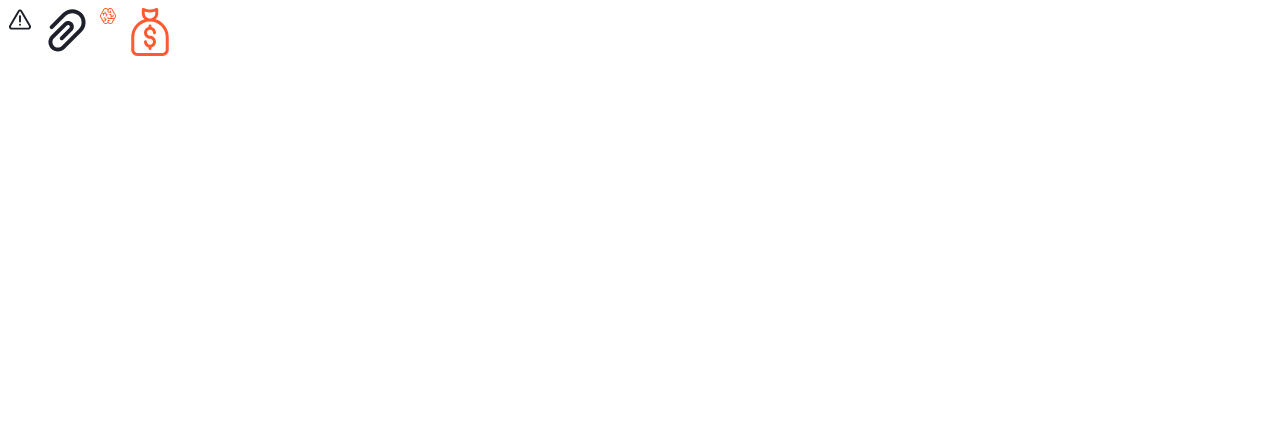
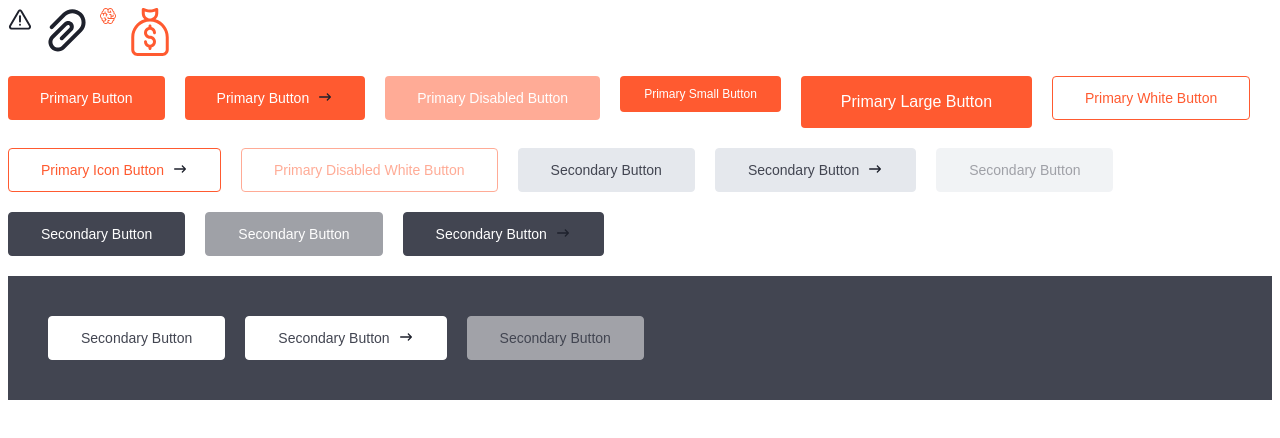
Before and after one commit to Faytelson/createx, a React (Vite) app: page / in a window 1280 px wide. Shown: the top 438 px of the page. Built offline with nearby package versions, Linux system fonts and the light colour scheme.

Commit message:
CRE-2: feat: Реализовать базовую кнопку для интерфейса: сделан компонент Button

```diff
--- a/src/App.jsx
+++ b/src/App.jsx
@@ -1,5 +1,6 @@
 import "./App.scss";
 import Icon from "./components/ui/Icon/Icon";
+import Button from "./components/ui/Button/Button";
 
 function App() {
   return (
@@ -29,6 +30,118 @@ function App() {
           size={48}
         />
       </div>
+
+      <div className="app__buttons">
+        <div className="app__button">
+          <Button>Primary Button</Button>
+        </div>
+
+        <div className="app__button">
+          <Button withIcon>Primary Button</Button>
+        </div>
+
+        <div className="app__button">
+          <Button disabled>Primary Disabled Button</Button>
+        </div>
+
+        <div className="app__button">
+          <Button size="sm">Primary Small Button</Button>
+        </div>
+
+        <div className="app__button">
+          <Button size="lg">Primary Large Button</Button>
+        </div>
+
+        <div className="app__button">
+          <Button type="primary-white">Primary White Button</Button>
+        </div>
+
+        <div className="app__button">
+          <Button
+            type="primary-white"
+            withIcon
+          >
+            Primary Icon Button
+          </Button>
+        </div>
+
+        <div className="app__button">
+          <Button
+            type="primary-white"
+            disabled
+          >
+            Primary Disabled White Button
+          </Button>
+        </div>
+
+        <div className="app__button">
+          <Button type="secondary">Secondary Button</Button>
+        </div>
+
+        <div className="app__button">
+          <Button
+            type="secondary"
+            withIcon
+          >
+            Secondary Button
+          </Button>
+        </div>
+
+        <div className="app__button">
+          <Button
+            type="secondary"
+            disabled
+          >
+            Secondary Button
+          </Button>
+        </div>
+
+        <div className="app__button">
+          <Button type="secondary-dark">Secondary Button</Button>
+        </div>
+
+        <div className="app__button">
+          <Button
+            type="secondary-dark"
+            disabled
+          >
+            Secondary Button
+          </Button>
+        </div>
+
+        <div className="app__button">
+          <Button
+            type="secondary-dark"
+            withIcon
+          >
+            Secondary Button
+          </Button>
+        </div>
+
+        <div className="app__white-buttons">
+          <div className="app__button">
+            <Button type="secondary-white">Secondary Button</Button>
+          </div>
+
+          <div className="app__button">
+            <Button
+              type="secondary-white"
+              withIcon
+            >
+              Secondary Button
+            </Button>
+          </div>
+
+          <div className="app__button">
+            <Button
+              type="secondary-white"
+              disabled
+            >
+              Secondary Button
+            </Button>
+          </div>
+        </div>
+      </div>
     </div>
   );
 }
--- a/src/App.scss
+++ b/src/App.scss
@@ -2,4 +2,21 @@
   &__icons {
     margin-bottom: 20px;
   }
+
+  &__buttons {
+    display: flex;
+    align-items: flex-start;
+    gap: 20px;
+    flex-wrap: wrap;
+  }
+
+  &__white-buttons {
+    width: 100%;
+    padding: 40px;
+    background-color: $color-gray-800;
+    display: flex;
+    align-items: flex-start;
+    gap: 20px;
+    flex-wrap: wrap;
+  }
 }
--- a/src/assets/styles/variables.scss
+++ b/src/assets/styles/variables.scss
@@ -5,6 +5,8 @@ $color-success: #03CEA4;
 $color-danger: #FF4242;
 $color-warning: #F89828;
 $color-info: #5A87FC;
+
+$color-orange: #FC3300;
 
 $color-white: #FFFFFF;
 $color-gray-900: #1E212C;
--- /dev/null
+++ b/src/components/ui/Button/Button.jsx
@@ -0,0 +1,36 @@
+import styles from "./Button.module.scss";
+import Icon from "../Icon/Icon";
+
+export default function Button({
+  size = "md", // sm | md | lg
+  type = "primary", // primary | primary-white | secondary | secondary-dark | secondary-white
+  withIcon = false,
+  disabled = false,
+  children,
+}) {
+  const classNames = [styles.button, styles[`button_size_${size}`], styles[`button_type_${type}`]]
+    .filter(Boolean)
+    .join(" ");
+
+  const iconSize = size === "lg" ? 24 : 16;
+
+  return (
+    <button
+      className={classNames}
+      disabled={disabled}
+    >
+      {children}
+      {withIcon && (
+        <span className={styles.button__icon}>
+          {
+            <Icon
+              name="right"
+              ariaLabel="Перейти далее"
+              size={iconSize}
+            ></Icon>
+          }
+        </span>
+      )}
+    </button>
+  );
+}
--- /dev/null
+++ b/src/components/ui/Button/Button.module.scss
@@ -0,0 +1,150 @@
+.button {
+  width: max-content;
+  display: inline-flex;
+  gap: 8px;
+  border-radius: 4px;
+  align-items: center;
+  justify-content: center;
+  border: none;
+  cursor: pointer;
+  //   transition:
+
+  &_size {
+    &_sm {
+      height: 36px;
+      font-size: 12px;
+      padding: 0 24px;
+    }
+
+    &_md {
+      height: 44px;
+      font-size: 14px;
+      padding: 0 32px;
+    }
+
+    &_lg {
+      height: 52px;
+      font-size: 16px;
+      padding: 0 40px;
+
+      .button__icon {
+        width: 24px;
+        height: 24px;
+      }
+    }
+  }
+
+  &_type {
+    &_primary {
+      color: $color-white;
+      background-color: $color-primary;
+
+      &:hover,
+      &:active {
+        color: $color-white;
+        background-color: $color-orange;
+      }
+
+      &:disabled {
+        color: $color-white;
+        background-color: $color-primary;
+      }
+    }
+
+    &_primary-white {
+      color: $color-primary;
+      background-color: $color-white;
+      border: 1px solid $color-primary;
+
+      &:hover,
+      &:active {
+        color: $color-white;
+        background-color: $color-primary;
+        border: 1px solid $color-primary;
+      }
+
+      &:disabled {
+        color: $color-primary;
+        background-color: $color-white;
+        border: 1px solid $color-primary;
+      }
+    }
+
+    &_secondary {
+      color: $color-gray-800;
+      background-color: $color-gray-300;
+      border: 1px solid $color-gray-300;
+
+      &:hover {
+        color: $color-gray-800;
+        background-color: $color-white;
+        border: 1px solid $color-gray-400;
+      }
+
+      &:active {
+        color: $color-gray-800;
+        background-color: $color-gray-400;
+        border: 1px solid $color-gray-400;
+      }
+
+      &:disabled {
+        color: $color-gray-800;
+        background-color: $color-gray-300;
+        border: 1px solid $color-gray-300;
+      }
+    }
+
+    &_secondary-dark {
+      color: $color-white;
+      background-color: $color-gray-800;
+      border: 1px solid $color-gray-800;
+
+      &:hover {
+        color: $color-gray-800;
+        background-color: $color-white;
+        border: 1px solid $color-gray-800;
+      }
+
+      &:active {
+        color: $color-white;
+        background-color: $color-gray-900;
+        border: 1px solid $color-gray-900;
+      }
+
+      &:disabled {
+        color: $color-white;
+        background-color: $color-gray-800;
+        border: 1px solid $color-gray-800;
+      }
+    }
+
+    &_secondary-white {
+      color: $color-gray-800;
+      background-color: $color-white;
+      border: 1px solid $color-white;
+
+      &:hover {
+        color: $color-white;
+        background-color: $color-gray-800;
+        border: 1px solid $color-white;
+      }
+
+      &:active {
+        color: $color-gray-900;
+        background-color: $color-white;
+        border: 1px solid $color-white;
+      }
+
+      &:disabled {
+        color: $color-gray-800;
+        background-color: $color-white;
+        border: 1px solid $color-white;
+      }
+    }
+  }
+
+  &:disabled {
+    cursor: not-allowed;
+    opacity: 0.5;
+  }
+}
--- a/src/components/ui/Icon/Icon.jsx
+++ b/src/components/ui/Icon/Icon.jsx
@@ -1,4 +1,4 @@
-function Icon({ name, prefix = "icon", color = "var(--color-gray-900)", size, ariaLabel = "" }) {
+function Icon({ name, prefix = "icon", color = "currentColor", size, ariaLabel = "" }) {
   const symbolId = `#${prefix}-${name}`;
 
   return (
@@ -11,7 +11,7 @@ function Icon({ name, prefix = "icon", color = "var(--color-gray-900)", size, ar
       <title>{ariaLabel}</title>
       <use
         href={symbolId}
-        fill={color}
+        fill={color || "currentColor"}
       />
     </svg>
   );
```
